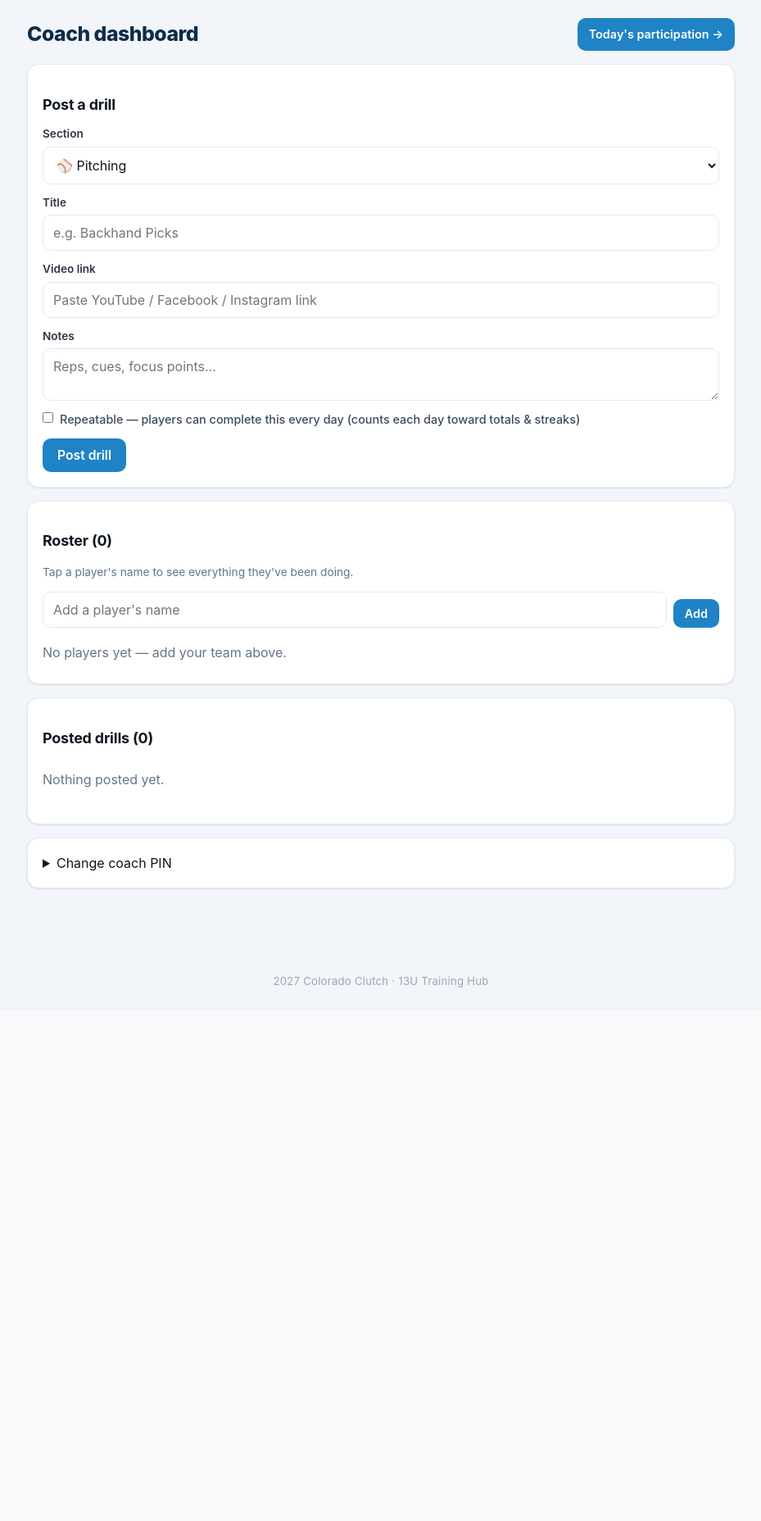
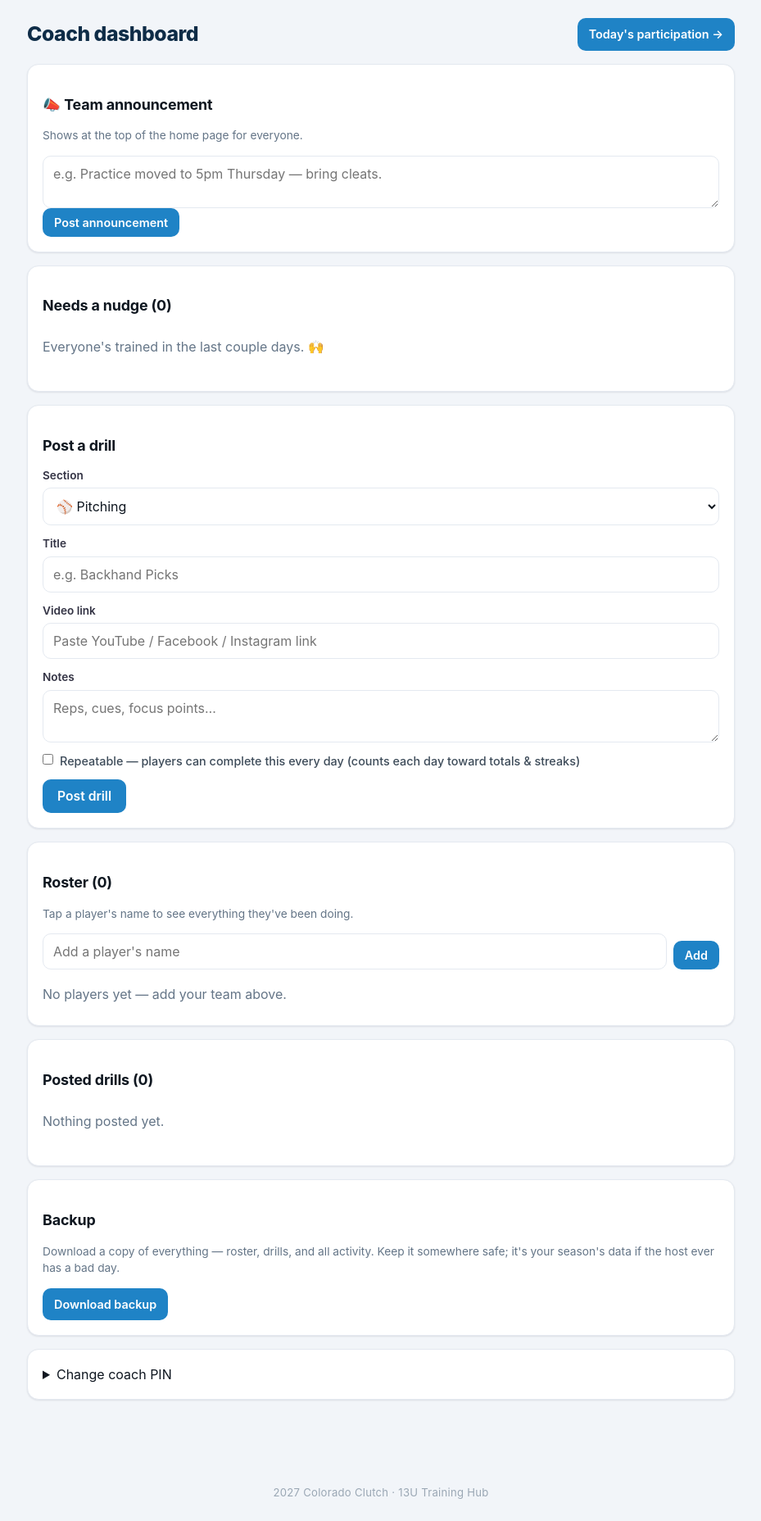
Before and after one commit to T-Besant/colorado-clutch-hub, a Flask app: page /coach in a window 1280 px wide. Shown: the part 61-1917 px from the top of the page at 82% size, without its empty margins (175-1104 px from the left). Before the commit the page ends 1266 px from the top, so only its background shows below. Run offline with Flask 3, Linux system fonts and the light colour scheme; the visitor is signed in with stand-in values (Sample User, id 1); data comes from the database, SQL or seed files in the repository; data that the repository does not hold is empty; some libraries are stand-ins or nearby versions.

Commit message:
Add backup, badges, streak grace, who's-slipping, coach announcement
- One-click DB backup download (coach): consistent SQLite snapshot.
- Badges/milestones: 10 achievements computed from history (totals, longest
  streak, sections, best week); shown on My Page, profile, coach player page.
- Streak grace: one forgiven rest day per rolling week (two missed days in a
  row still breaks); no every-other-day loophole.
- Who's slipping: coach dashboard panel listing players inactive 3+ days / never.
- Team announcement: coach posts/clears a message shown atop the home page.
All verified end-to-end via Flask test client.

Co-Authored-By: Claude Opus 4.8 <noreply@anthropic.com>

```diff
--- a/app.py
+++ b/app.py
@@ -356,22 +356,77 @@ def _drill_streak(activity_id, pid):
     return _streak(dates)
 
 
+GRACE_WINDOW = 7  # one forgiven "rest day" per rolling 7-day window
+
+
+def _streak_ending(dates, end):
+    """Active days in the chain ending at `end`, allowing a single skipped day
+    per rolling week (one rest day) so it doesn't reset on one missed day.
+    Two missed days in a row always ends the chain."""
+    if not dates:
+        return 0
+    floor = min(dates) - timedelta(days=GRACE_WINDOW + 1)
+    count = 0
+    grace_days = []
+    d = end
+    while d >= floor:
+        if d in dates:
+            count += 1
+            d -= timedelta(days=1)
+        else:
+            # only forgive a skip if we haven't already skipped within a week
+            if any((g - d).days < GRACE_WINDOW for g in grace_days):
+                break
+            grace_days.append(d)
+            d -= timedelta(days=1)
+    return count
+
+
 def _streak(dates):
-    """Current consecutive-day streak ending today or yesterday."""
+    """Current day-streak ending today or yesterday, with one forgiven rest day
+    per rolling week (a single missed day won't reset it)."""
     if not dates:
         return 0
     today = date.today()
     if today in dates:
-        cursor = today
+        anchor = today
     elif (today - timedelta(days=1)) in dates:
-        cursor = today - timedelta(days=1)
+        anchor = today - timedelta(days=1)
     else:
         return 0
-    n = 0
-    while cursor in dates:
-        n += 1
-        cursor -= timedelta(days=1)
-    return n
+    return _streak_ending(dates, anchor)
+
+
+def _longest_streak(dates):
+    """Longest graced streak anywhere in history (used for badges)."""
+    return max((_streak_ending(dates, end) for end in dates), default=0)
+
+
+def _sections_touched(pid):
+    """Set of section slugs this player has any activity in."""
+    db = get_db()
+    secs = set()
+    for r in db.execute(
+        "SELECT DISTINCT a.section s FROM completions c JOIN activities a "
+        "ON a.id=c.activity_id WHERE c.player_id=?", (pid,)):
+        if r["s"]:
+            secs.add(r["s"])
+    for r in db.execute(
+        "SELECT DISTINCT section s FROM personal_logs WHERE player_id=? AND section IS NOT NULL",
+        (pid,)):
+        if r["s"]:
+            secs.add(r["s"])
+    return secs
+
+
+def _max_days_in_week(dates):
+    """Most active days within any rolling 7-day window."""
+    ds = sorted(dates)
+    best = 0
+    for start in ds:
+        end = start + timedelta(days=6)
+        best = max(best, sum(1 for d in ds if start <= d <= end))
+    return best
 
 
 def player_stats(pid):
@@ -402,6 +457,39 @@ def player_stats(pid):
     }
 
 
+# Badges are computed on the fly from history (no table) so they never un-earn.
+BADGES = [
+    {"emoji": "🌱", "name": "First Rep",    "desc": "Log your first activity",   "test": lambda c: c["total"] >= 1},
+    {"emoji": "⭐", "name": "Perfect Ten",  "desc": "10 total activities",        "test": lambda c: c["total"] >= 10},
+    {"emoji": "🏅", "name": "Fifty Club",   "desc": "50 total activities",        "test": lambda c: c["total"] >= 50},
+    {"emoji": "💯", "name": "Century",      "desc": "100 total activities",       "test": lambda c: c["total"] >= 100},
+    {"emoji": "🔥", "name": "On Fire",      "desc": "3-day streak",               "test": lambda c: c["longest"] >= 3},
+    {"emoji": "⚡", "name": "Week Strong",  "desc": "7-day streak",               "test": lambda c: c["longest"] >= 7},
+    {"emoji": "🚀", "name": "Locked In",    "desc": "14-day streak",              "test": lambda c: c["longest"] >= 14},
+    {"emoji": "👑", "name": "Unstoppable",  "desc": "30-day streak",              "test": lambda c: c["longest"] >= 30},
+    {"emoji": "🎯", "name": "All-Rounder",  "desc": "Train in all 6 sections",    "test": lambda c: c["sections"] >= 6},
+    {"emoji": "💪", "name": "Week Warrior", "desc": "Train 5 days in one week",   "test": lambda c: c["week_max"] >= 5},
+]
+
+
+def player_badges(pid):
+    """List of badges with an `earned` flag, computed from this player's history."""
+    dates = _activity_dates(pid)
+    db = get_db()
+    total = db.execute(
+        "SELECT (SELECT COUNT(*) FROM completions WHERE player_id=?) "
+        "+ (SELECT COUNT(*) FROM personal_logs WHERE player_id=?) n", (pid, pid)
+    ).fetchone()["n"]
+    ctx = {
+        "total": total,
+        "longest": _longest_streak(dates),
+        "sections": len(_sections_touched(pid)),
+        "week_max": _max_days_in_week(dates),
+    }
+    return [{"emoji": b["emoji"], "name": b["name"], "desc": b["desc"],
+             "earned": b["test"](ctx)} for b in BADGES]
+
+
 # ---------------------------------------------------------------------------
 # Player-facing routes
 # ---------------------------------------------------------------------------
@@ -428,6 +516,8 @@ def home():
     return render_template(
         "home.html", counts=counts, stats=stats,
         board=board, my_id=(me["id"] if me else None),
+        announcement=get_setting("announcement"),
+        announcement_at=get_setting("announcement_at"),
     )
 
 
@@ -631,7 +721,7 @@ def me():
         db.commit()
     return render_template(
         "me.html", player=p, stats=stats, logs=logs, recent=recent, notes=notes,
-        today=date.today().isoformat()
+        badges=player_badges(p["id"]), today=date.today().isoformat()
     )
 
 
@@ -766,6 +856,7 @@ def player_profile(pid):
         player=player,
         stats=player_stats(pid),
         feed=_player_feed(pid, limit=60),
+        badges=player_badges(pid),
         is_me=(me is not None and me["id"] == pid),
     )
 
@@ -824,9 +915,73 @@ def coach_home():
         "SELECT activity_id, COUNT(*) n FROM completions GROUP BY activity_id"
     ):
         comp[r["activity_id"]] = r["n"]
+    # "Who's slipping" — active players with no activity in 3+ days (or never).
+    today = date.today()
+    slipping = []
+    for p in players:
+        last = db.execute(
+            "SELECT MAX(d) m FROM ("
+            "  SELECT done_on d FROM completions WHERE player_id=?"
+            "  UNION ALL SELECT logged_on FROM personal_logs WHERE player_id=?)",
+            (p["id"], p["id"]),
+        ).fetchone()["m"]
+        days = (today - date.fromisoformat(last[:10])).days if last else None
+        if days is None or days >= 3:
+            slipping.append({"id": p["id"], "name": p["name"], "last": last, "days": days})
+    slipping.sort(key=lambda x: x["days"] if x["days"] is not None else 9999, reverse=True)
     return render_template(
-        "coach_home.html", players=players, activities=activities, comp=comp
+        "coach_home.html", players=players, activities=activities, comp=comp,
+        slipping=slipping, announcement=get_setting("announcement"),
     )
+
+
+@app.route("/coach/backup")
+@coach_required
+def coach_backup():
+    """Download a consistent snapshot of the whole database (all data)."""
+    import tempfile
+    src = sqlite3.connect(DB_PATH)
+    fd, path = tempfile.mkstemp(suffix=".db")
+    os.close(fd)
+    try:
+        dst = sqlite3.connect(path)
+        with dst:
+            src.backup(dst)
+        dst.close()
+        with open(path, "rb") as f:
+            data = f.read()
+    finally:
+        src.close()
+        try:
+            os.remove(path)
+        except OSError:
+            pass
+    slug = "".join(ch for ch in TEAM_SHORT.lower() if ch.isalnum()) or "team"
+    fname = f"{slug}_backup_{date.today().isoformat()}.db"
+    return Response(
+        data, mimetype="application/x-sqlite3",
+        headers={"Content-Disposition": f"attachment; filename={fname}"},
+    )
+
+
+@app.route("/coach/announce", methods=["POST"])
+@coach_required
+def coach_announce():
+    """Post or clear the team announcement shown on the home page."""
+    msg = (request.form.get("announcement") or "").strip()
+    db = get_db()
+    if msg:
+        now = datetime.now().isoformat(timespec="seconds")
+        db.execute("INSERT INTO settings(key,value) VALUES('announcement',?) "
+                   "ON CONFLICT(key) DO UPDATE SET value=excluded.value", (msg,))
+        db.execute("INSERT INTO settings(key,value) VALUES('announcement_at',?) "
+                   "ON CONFLICT(key) DO UPDATE SET value=excluded.value", (now,))
+        flash("Announcement posted.", "ok")
+    else:
+        db.execute("DELETE FROM settings WHERE key IN ('announcement','announcement_at')")
+        flash("Announcement cleared.", "ok")
+    db.commit()
+    return redirect(url_for("coach_home"))
 
 
 @app.route("/coach/activity/new", methods=["POST"])
@@ -969,7 +1124,7 @@ def coach_player(pid):
     ).fetchall()
     return render_template(
         "coach_player.html", player=player, stats=stats, drills=drills, logs=logs,
-        feed=feed, comments=_comments_for(pid),
+        feed=feed, comments=_comments_for(pid), badges=player_badges(pid),
     )
 
 
--- a/static/style.css
+++ b/static/style.css
@@ -52,6 +52,29 @@ h2 { font-size: 1.12rem; font-weight: 700; letter-spacing: -.01em; margin: 1em 0
 .back { display: inline-block; color: var(--muted); text-decoration: none; font-weight: 600; font-size: .88rem; margin-bottom: 8px; }
 .back:hover { color: var(--blue); }
 .emoji { font-size: 1.05em; }
+
+/* Team announcement banner (home page) */
+.announce {
+  display: flex; align-items: flex-start; gap: 10px;
+  background: #fff7e0; border: 1px solid #f0d99a; border-left: 4px solid var(--gold);
+  border-radius: 12px; padding: 12px 16px; margin-bottom: 16px;
+}
+.announce-ic { flex: none; font-size: 1.1rem; }
+.announce-body { font-weight: 600; color: #4a3a12; white-space: pre-wrap; }
+.clearann { margin-top: 8px; }
+
+/* Badges */
+.badgecount { font-size: .82rem; font-weight: 700; color: var(--muted); }
+.badges { display: grid; grid-template-columns: repeat(auto-fill, minmax(130px, 1fr)); gap: 10px; margin-top: 8px; }
+.badge-item {
+  display: flex; flex-direction: column; align-items: center; text-align: center; gap: 3px;
+  border: 1px solid var(--line); border-radius: 12px; padding: 12px 8px; background: #fff;
+}
+.badge-item.earned { border-color: #f2d488; background: #fffdf5; }
+.badge-item.locked { opacity: .55; filter: grayscale(1); }
+.badge-emoji { font-size: 1.7rem; line-height: 1; }
+.badge-name { font-weight: 700; font-size: .84rem; }
+.badge-desc { font-size: .72rem; color: var(--muted); line-height: 1.2; }
 
 /* Editable / deletable log rows (My Page + coach player page) */
 .loglist { margin-top: 6px; }
--- a/templates/coach_home.html
+++ b/templates/coach_home.html
@@ -5,6 +5,37 @@
   <h1>Coach dashboard</h1>
   <a class="btn small" href="{{ url_for('coach_today') }}">Today's participation →</a>
 </div>
+
+<section class="panel">
+  <h2>📣 Team announcement</h2>
+  <p class="muted">Shows at the top of the home page for everyone.</p>
+  <form method="post" action="{{ url_for('coach_announce') }}">
+    <textarea name="announcement" rows="2" placeholder="e.g. Practice moved to 5pm Thursday — bring cleats.">{{ announcement or '' }}</textarea>
+    <button class="btn small" type="submit">{{ 'Update' if announcement else 'Post' }} announcement</button>
+  </form>
+  {% if announcement %}
+    <form method="post" action="{{ url_for('coach_announce') }}" class="clearann">
+      <button class="link-danger" type="submit">Clear announcement</button>
+    </form>
+  {% endif %}
+</section>
+
+<section class="panel">
+  <h2>Needs a nudge ({{ slipping|length }})</h2>
+  {% if not slipping %}
+    <p class="empty small">Everyone's trained in the last couple days. 🙌</p>
+  {% else %}
+    <p class="muted">No activity in 3+ days — a quick text might help.</p>
+    <ul class="rosterlist">
+      {% for s in slipping %}
+        <li>
+          <span><a href="{{ url_for('coach_player', pid=s.id) }}">{{ s.name }}</a></span>
+          <span class="muted">{% if s.days is none %}never active{% else %}{{ s.days }} days ago{% endif %}</span>
+        </li>
+      {% endfor %}
+    </ul>
+  {% endif %}
+</section>
 
 <section class="panel">
   <h2>Post a drill</h2>
@@ -78,6 +109,12 @@
 </section>
 
 <section class="panel">
+  <h2>Backup</h2>
+  <p class="muted">Download a copy of everything — roster, drills, and all activity. Keep it somewhere safe; it's your season's data if the host ever has a bad day.</p>
+  <a class="btn small" href="{{ url_for('coach_backup') }}">Download backup</a>
+</section>
+
+<section class="panel">
   <details>
     <summary class="pinsummary">Change coach PIN</summary>
     <p class="muted">This is the PIN you use to reach the coach area. Change it from the default before sharing the site.</p>
--- a/templates/coach_player.html
+++ b/templates/coach_player.html
@@ -28,6 +28,8 @@
 <p class="todaynote {{ 'good' if stats.did_today else 'warn' }}">
   {% if stats.did_today %}Trained today.{% else %}No activity logged today.{% endif %}
 </p>
+
+{% include "_badges.html" %}
 
 <section class="panel">
   <h2>Recent activity</h2>
--- a/templates/home.html
+++ b/templates/home.html
@@ -1,5 +1,11 @@
 {% extends "base.html" %}
 {% block body %}
+{% if announcement %}
+  <div class="announce">
+    <span class="announce-ic">📣</span>
+    <span class="announce-body">{{ announcement }}</span>
+  </div>
+{% endif %}
 {% set me = current_player() %}
 {% if me and stats %}
   <div class="mebanner">
--- a/templates/me.html
+++ b/templates/me.html
@@ -10,8 +10,10 @@
   <div class="stat"><span class="num">{{ stats.active_days }}</span><span class="lbl">Active days</span></div>
 </div>
 <p class="todaynote {{ 'good' if stats.did_today else 'warn' }}">
-  {% if stats.did_today %}You've logged activity today — your streak is safe.{% else %}No activity logged today yet. Complete one drill to keep your streak going.{% endif %}
+  {% if stats.did_today %}You've logged activity today — your streak is safe.{% else %}No activity logged today yet — your streak allows one rest day a week, so don't let it slip two days in a row.{% endif %}
 </p>
+
+{% include "_badges.html" %}
 
 {% if notes %}
 <section class="panel coachfb">
--- a/templates/player_profile.html
+++ b/templates/player_profile.html
@@ -11,6 +11,8 @@
   <div class="stat"><span class="num">{{ stats.week }}</span><span class="lbl">This week</span></div>
   <div class="stat"><span class="num">{{ stats.active_days }}</span><span class="lbl">Active days</span></div>
 </div>
+
+{% include "_badges.html" %}
 
 <section class="panel">
   <h2>Recent activity</h2>
```
Also changed, not shown: templates/_badges.html (added, +12 -0 lines).
